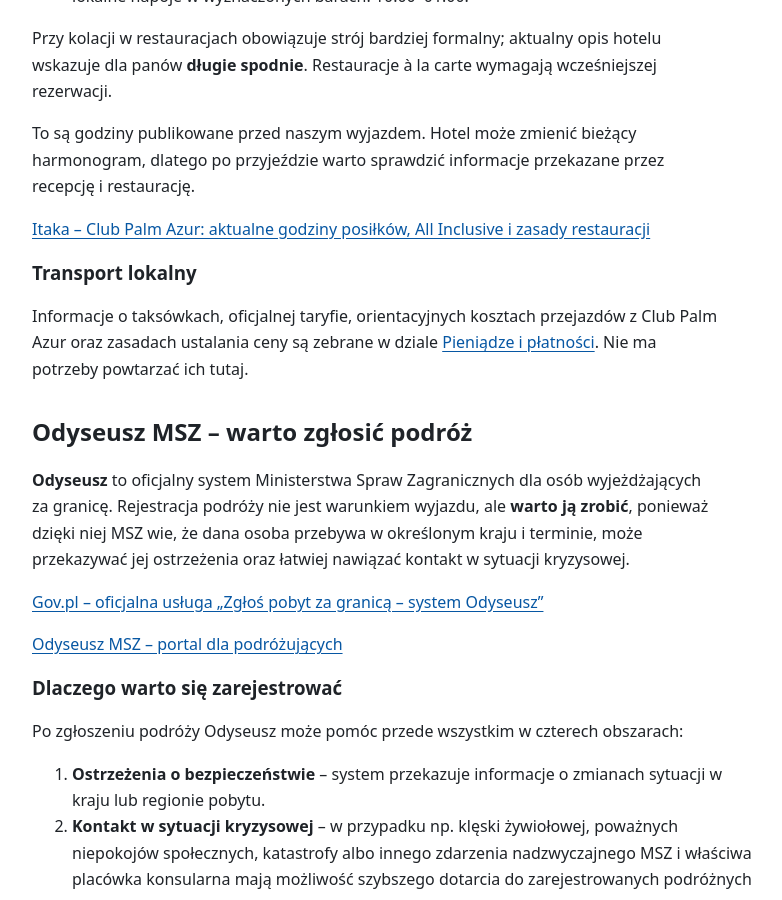
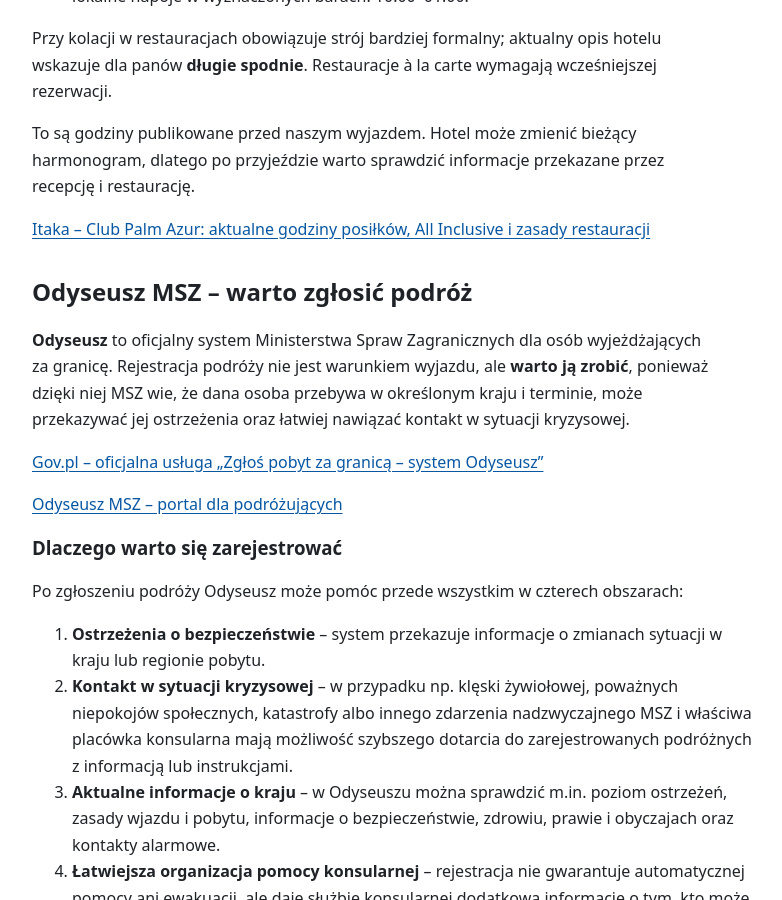
Before and after one commit to rotnicki/djerba-2026, a Jekyll site: the page built from praktyczne.md, in a window 1280 px wide and 900 px high, scrolled down 4130 px. Shown: the whole window, without its empty margins (32-814 px from the left). Built offline with Jekyll 4.4.1, drawn with Linux system fonts in a browser that asks for light colours; our own code applies the rules of GitHub Pages for plain Markdown files.

Commit message:
Usunąć zbędne odesłanie do transportu lokalnego

```diff
--- a/praktyczne.md
+++ b/praktyczne.md
@@ -114,10 +114,6 @@
 To są godziny publikowane przed naszym wyjazdem. Hotel może zmienić bieżący harmonogram, dlatego po przyjeździe warto sprawdzić informacje przekazane przez recepcję i restaurację.
 
 [Itaka – Club Palm Azur: aktualne godziny posiłków, All Inclusive i zasady restauracji](https://www.itaka.pl/wczasy/tunezja/djerba/hotel-club-palm-azur%2CDJEPALM/)
-
-### Transport lokalny
-
-Informacje o taksówkach, oficjalnej taryfie, orientacyjnych kosztach przejazdów z Club Palm Azur oraz zasadach ustalania ceny są zebrane w dziale [Pieniądze i płatności](pieniadze.md). Nie ma potrzeby powtarzać ich tutaj.
 
 ## Odyseusz MSZ – warto zgłosić podróż
 
```
